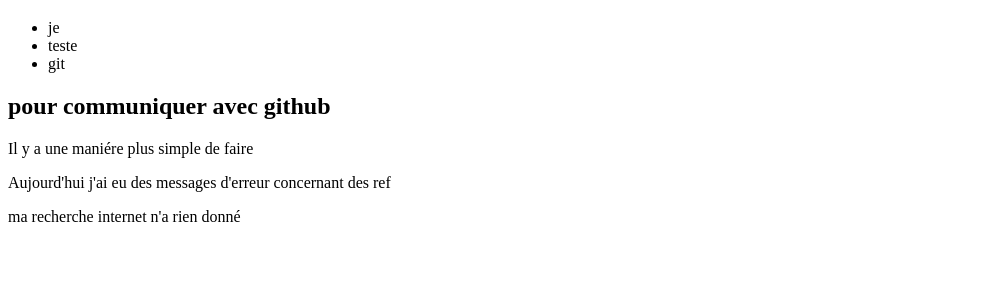
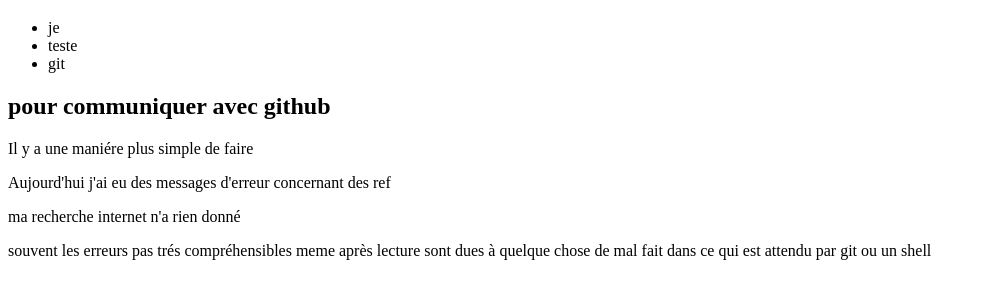
Before and after one commit to kissika/prom, a plain HTML site: page index.html in a window 1280 px wide. Shown: the part 61-360 px from the top of the page, without its empty margins (0-985 px from the left). Drawn offline with Linux system fonts and the light colour scheme.

Commit message:
third change

```diff
--- a/index.html
+++ b/index.html
@@ -19,5 +19,14 @@
     concernant des ref
   </p>
   <p>ma recherche internet n'a rien donné</p>
+  <p>
+    souvent les erreurs pas
+    trés compréhensibles meme après
+    lecture sont dues à quelque chose de mal
+    fait dans ce qui est attendu par git
+    ou un shell
+
+
+  </p>
 </body>
 </html>
```
